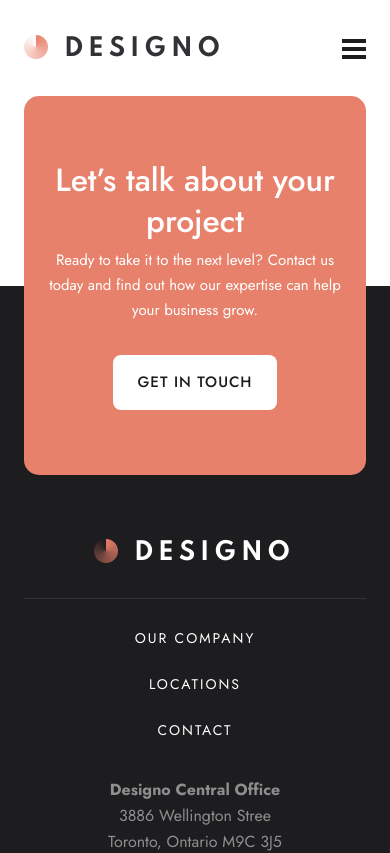
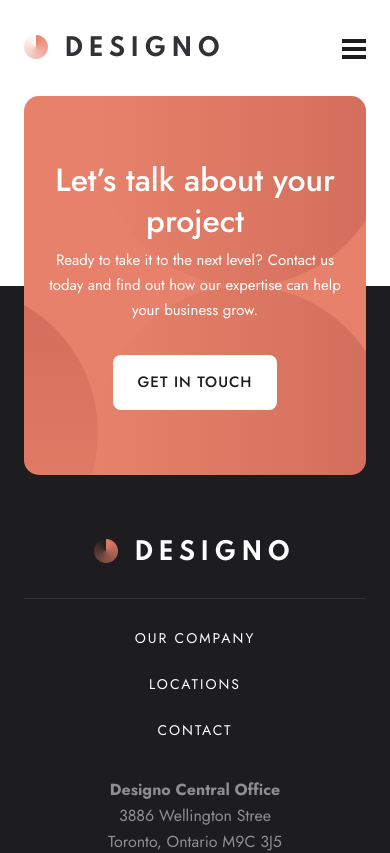
Before and after one commit to AbroShahzeb/designo-website, a React (Vite) app: page /company in a window 390 px wide. Shown: the top 853 px of the page. Built offline with nearby package versions, Linux system fonts and the light colour scheme.

Commit message:
Added background pattern in CTA mobile

```diff
--- a/src/layout/components/cta/index.jsx
+++ b/src/layout/components/cta/index.jsx
@@ -1,10 +1,18 @@
 import { Button } from "../../../generalComponents";
+import bgThreeCirclePattern from "../../../assets/shared/desktop/bg-pattern-three-circles.svg";
 
 export const CTA = () => {
   return (
     <div className="px-6 bg-cta-gradient-mobile">
-      <div className="bg-primary-peach px-6 py-16 rounded-[15px] min-h-[379px]">
-        <div className="text-primary-white text-center">
+      <div className="bg-primary-peach px-6 py-16 rounded-[15px] min-h-[379px] relative overflow-hidden">
+        <div className="absolute z-10 -right-6 top-1/2 -translate-y-1/2 grid grid-cols-[292px_292px] grid-rows-[292px_292px] ">
+          <div className="size-[292px] bg-circle-pattern rounded-full shrink-0 opacity-[0.3089] col-start-2 col-end-3 row-start-1 row-end-2"></div>
+          <div className="size-[292px] bg-circle-pattern rounded-full shrink-0 opacity-[0.3089] col-start-2 col-end-3 row-start-2 row-end-3"></div>
+          <div className="size-[292px] bg-circle-pattern rounded-full shrink-0 opacity-[0.3089] col-start-1 col-end-2 row-start-2 row-end-3 -rotate-90"></div>
+        </div>
+
+        <div className="relative z-20">
+          <div className="text-primary-white text-center ">
             <h2 className="text-[32px] leading-[41px] font-medium">
               Let’s talk about your project
             </h2>
@@ -18,5 +26,6 @@ export const CTA = () => {
           </div>
         </div>
       </div>
+    </div>
   );
 };
--- a/tailwind.config.js
+++ b/tailwind.config.js
@@ -18,6 +18,8 @@ export default {
       backgroundImage: {
         "cta-gradient-mobile":
           "linear-gradient(to top, #1D1C1E 189px, transparent 189px)",
+        "circle-pattern":
+          "linear-gradient(90deg, rgba(93, 2, 2, 0.00) 0%, rgba(93, 2, 2, 0.50) 100%)",
       },
     },
     fontFamily: {
```
Lines whose indentation alone changed are shown as unchanged.
